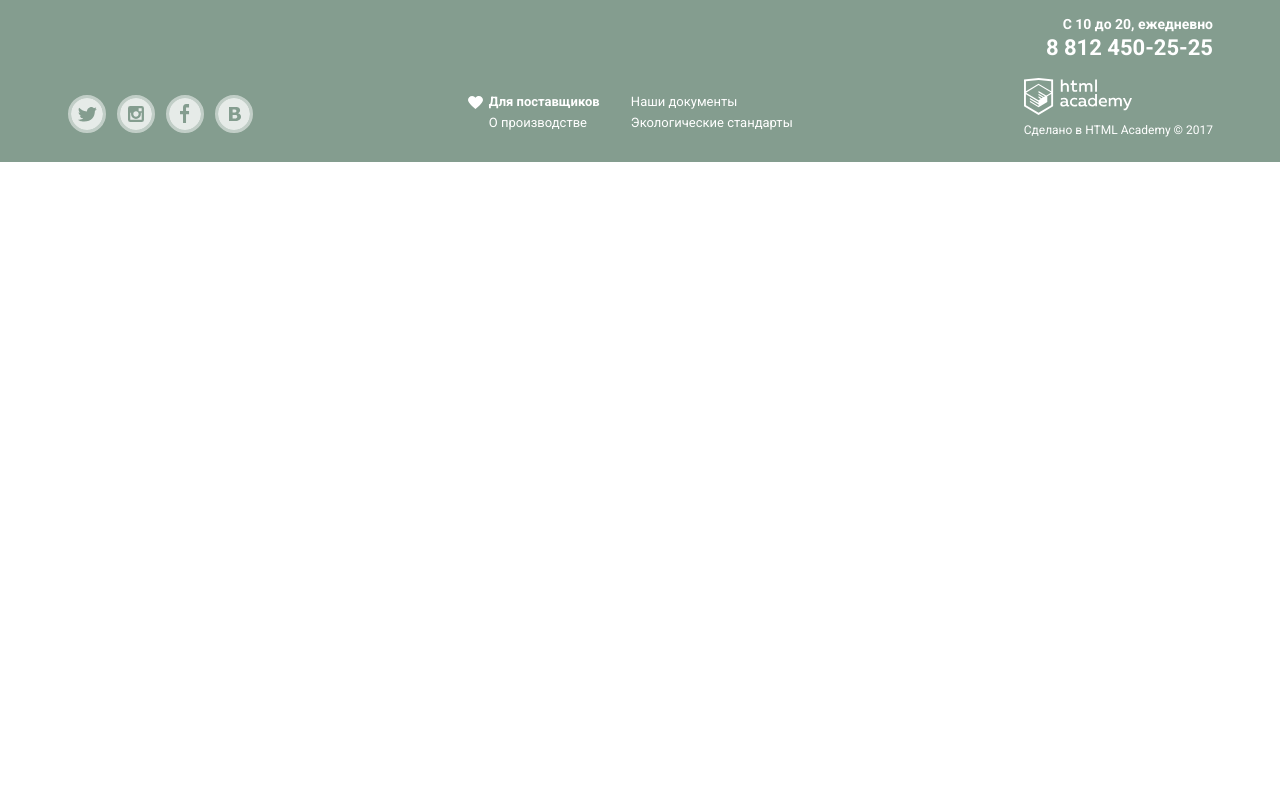
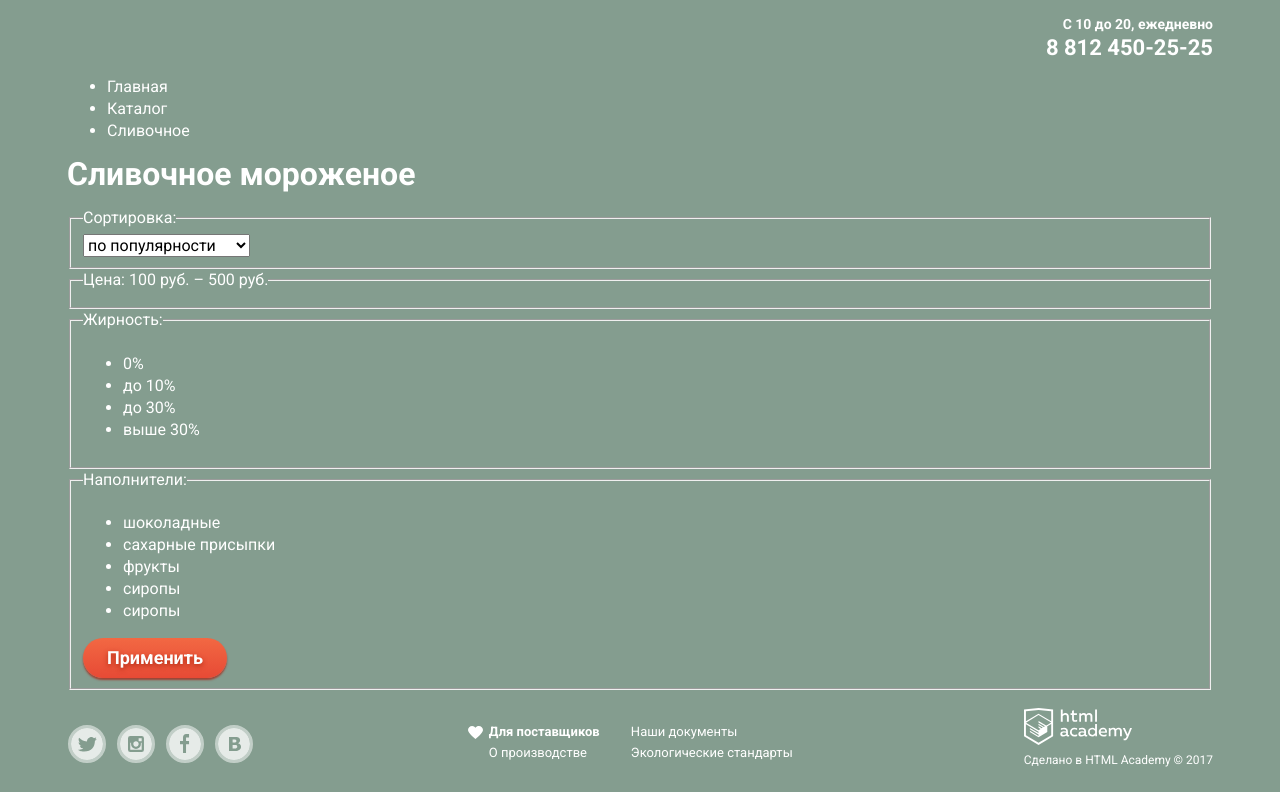
Before and after one commit to Aleksei0575/585147-gllacy, a plain HTML site: page catalog.html in a window 1280 px wide. Shown: the part 57-849 px from the top of the page. Before the commit the page ends 800 px from the top, so only its background shows below. Drawn offline with Linux system fonts and the light colour scheme.

Commit message:
Добавил в разметку внутренней страницы - пагинатор и блок с фильтром

```diff
--- a/catalog.html
+++ b/catalog.html
@@ -132,11 +132,99 @@
 					</p>
 				</div>
 			</header>
+			<!-- Контент внутренней страницы -->
+			<main>
+				<div class="container">
+					<ul class="breadcrumbs">
+						<li><a href="#">Главная</a></li>
+						<li><a href="#">Каталог</a></li>
+						<li>Сливочное</li>
+					</ul>
+					<div class="title">
+						<h1 class="page-title">Сливочное мороженое
+						</h1>
+					</div>
 
-			<main><!--Основное содержание гл. страницы-->
+					<!-- Болок фильтра -->
+					<section class="filter-block" aria-label="Блок фильтра для выбора мороженного">
+						<h2 class="visually-hidden">Выбор сливочного мороженного</h2>
+						<form class="filter" method="GET" action="https://echo.htmlacademy.ru" aria-label="Форма с фильтром">
+							<fieldset class="filter-item">
+								<legend class="sort">Сортировка:</legend>
+								<select name="sort-variant">
+									<option value="popular">по популярности
+									</option>
+									<option value="up">сначала недорогие
+									</option>
+									<option value="down">сначала дорогие
+									</option>
+									<option value="fat">по жирности
+									</option>
+								</select>
+							</fieldset>
+							<fieldset class="filter-item price">
+								<legend class="price">Цена: 100 руб. – 500 руб.</legend>
+								<div class="range-controls">
+									<div class="scale">
+										<div class="bar"></div>
+									</div>
+									<div class="toggle toggle-min" aria-label="Минимальная цена" tabindex="0"></div>
+									<div class="toggle toggle-max" aria-label="Максимальная цена" tabindex="0"></div>
+								</div>
+							</fieldset>
+							<fieldset class="filter-item">
+								<legend class="fat-content">Жирность:</legend>
+								<ul>
+									<li class="fat-content-item">
+										<input class="filter-input filter-input-radio visually-hidden" type="radio" name="fat" value="0%" id="fat-0">
+										<label class="radio-off" for="fat-0">0%</label>
+									</li>
+									<li class="fat-content-item">
+										<input class="filter-input filter-input-radio visually-hidden" type="radio" name="fat" value="до 10%" id="fat-10" checked>
+										<label class="radio-on" for="fat-10">до 10%</label>
+									</li>
+									<li class="fat-content-item">
+										<input class="filter-input filter-input-radio visually-hidden" type="radio" name="fat" value="до 30%" id="fat-30">
+										<label class="radio-off" for="fat-30">до 30%</label>
+									</li>
+									<li class="fat-content-item">
+										<input class="filter-input filter-input-radio visually-hidden" type="radio" name="fat" value="выше 30%" id="fat->30">
+										<label class="radio-off" for="fat->30">выше 30%</label>
+									</li>
+								</ul>
+							</fieldset>
+							<fieldset class="filter-item">
+								<legend class="fillers">Наполнители:</legend>
+								<ul>
+									<li class="fillers-item">
+										<input class="filter-input filter-input-checkbox visually-hidden" type="checkbox" name="chocolate" value="chocolate" id="chocolate" checked>
+										<label class="checkbox-on" for="chocolate">шоколадные</label>
+									</li>
+									<li class="fillers-item">
+										<input class="filter-input filter-input-checkbox visually-hidden" type="checkbox" name="powders" value="powders" id="powders" checked>
+										<label class="checkbox-on" for="powders">сахарные присыпки</label>
+									</li>
+									<li class="fillers-item">
+										<input class="filter-input filter-input-checkbox visually-hidden" type="checkbox" name="fruits" value="fruits" id="fruits">
+										<label class="checkbox-off" for="fruits">фрукты</label>
+									</li>
+									<li class="fillers-item">
+										<input class="filter-input filter-input-checkbox visually-hidden" type="checkbox" name="syrups" value="syrups" id="syrups">
+										<label class="checkbox-off" for="syrups">сиропы</label>
+									</li>
+									<li class="fillers-item">
+										<input class="filter-input filter-input-checkbox visually-hidden" type="checkbox" name="jams" value="jams" id="jams">
+										<label class="checkbox-off" for="jams">сиропы</label>
+									</li>
+								</ul>
+								<button type="submit" class="filter-button button">
+									Применить
+								</button>
+							</fieldset>
 
-
-
+						</form>
+					</section>
+				</div>
 
 			</main>
 		<!-- Футер гл. страницы -->
```
